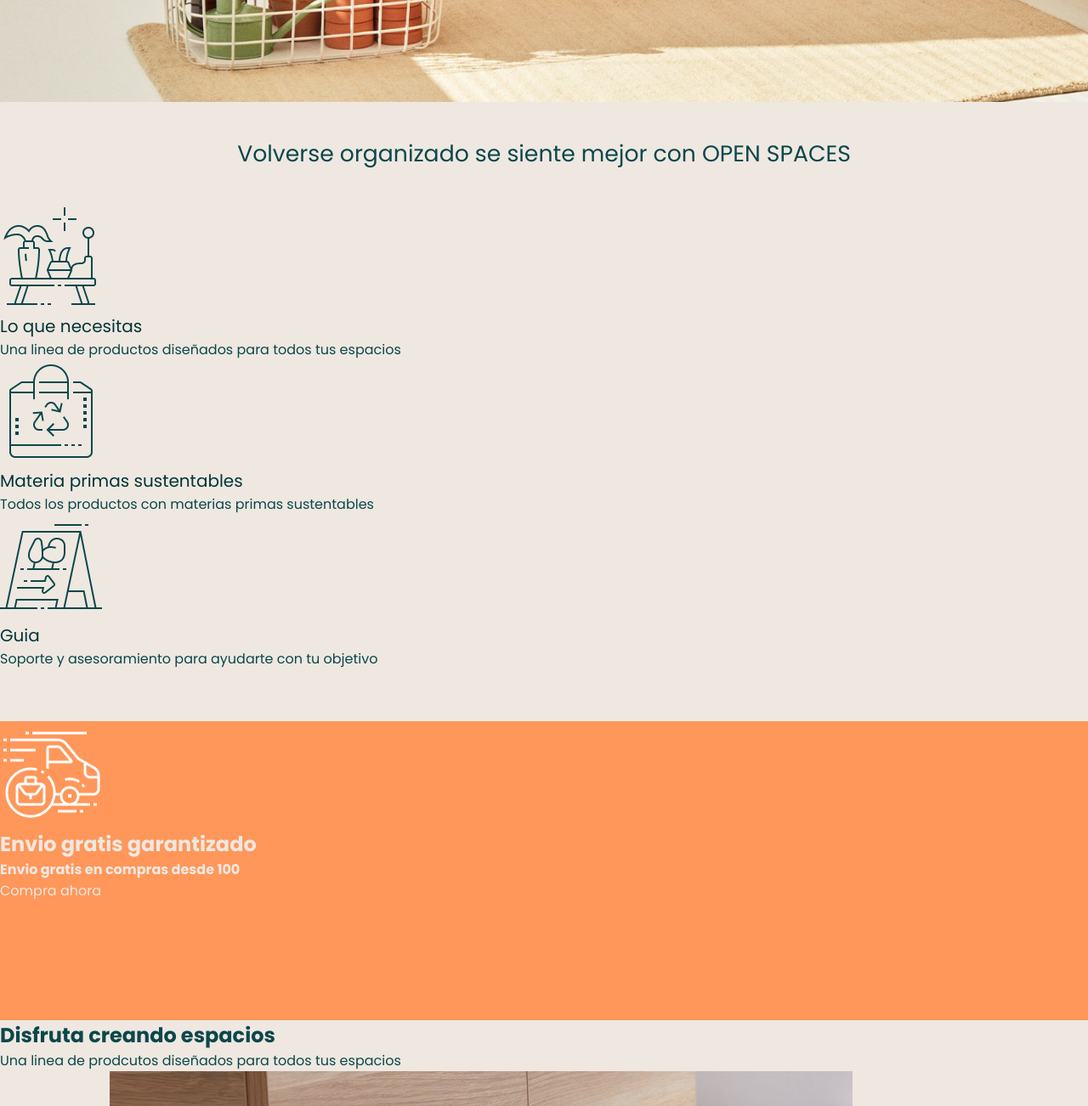
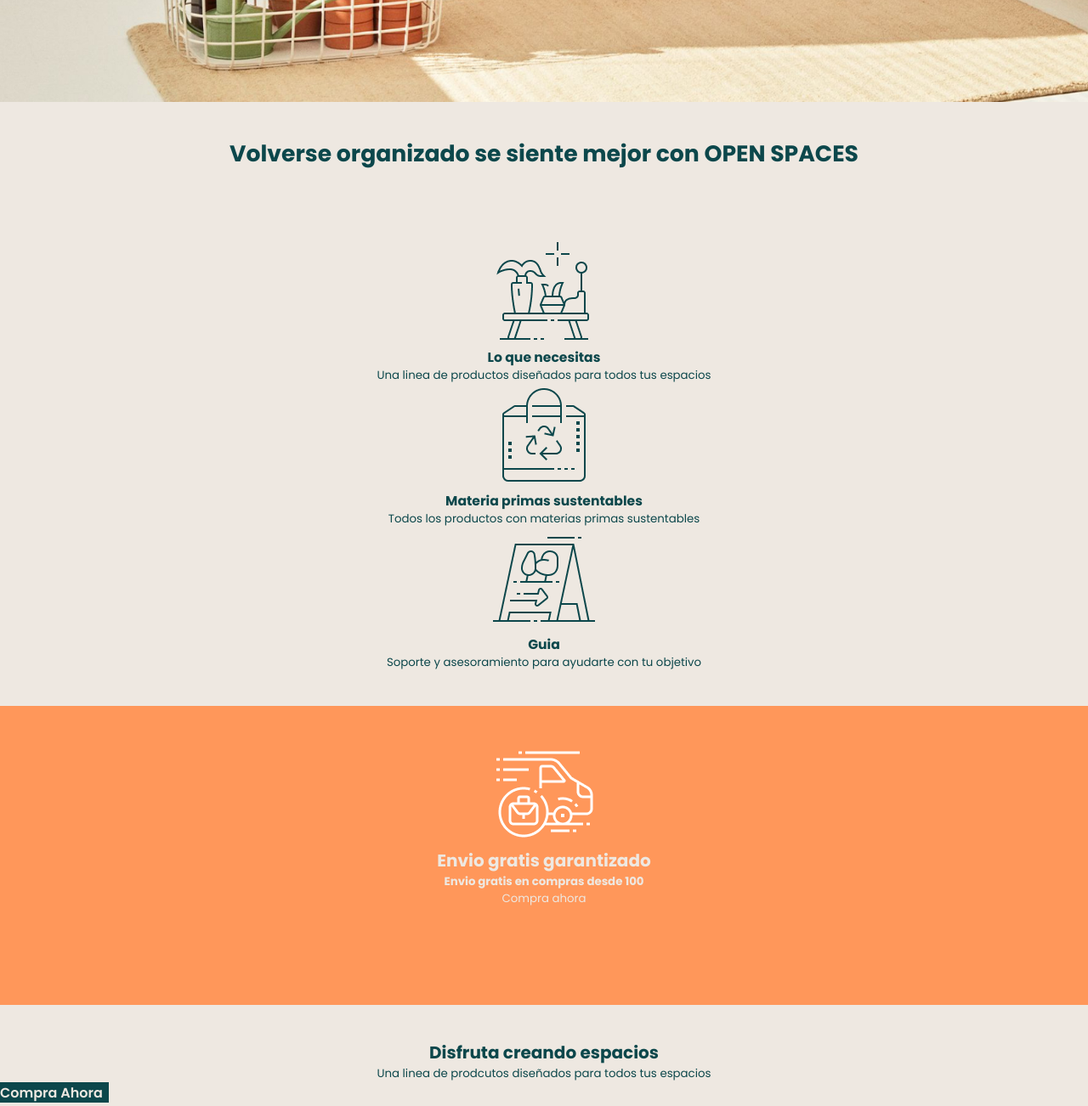
Before and after one commit to Adalab/modulo-1-evaluacion-final-Feiruz90, a website: page public/index.html in a window 1280 px wide. Shown: the part 680-1982 px from the top of the page at 85% size. Drawn offline with Linux system fonts and the light colour scheme.

Commit message:
to changes main

```diff
--- a/public/index.html
+++ b/public/index.html
@@ -30,34 +30,36 @@
             <div></div>
           </nav>
         </header>
-        Disfruta creando espacios Compra Ahora
+        <h1 class="h1">Disfruta creando espacios</h1>
+
+        <h3 class="h3">Comprar Ahora</h3>
       </section>
 
       <section class="section1">
-        <div class="lema">
+        <h2 class="lema">
           Volverse organizado se siente mejor con OPEN SPACES
-        </div>
+        </h2>
+        <div class="article">
+          <article>
+            <img class="icon1" src="/assets/images/icon_1.png" alt="icon1" />
+            <h3>Lo que necesitas</h3>
+            <p>Una linea de productos diseñados para todos tus espacios</p>
+          </article>
 
-        <img src="/assets/images/icon_1.png" alt="icon1" />
-
-        <div class="section1green">
-          <ul>
-            <li class="li">Lo que necesitas</li>
-            <p>Una linea de productos diseñados para todos tus espacios</p>
+          <article>
             <img src="/assets/images/icon_2.png" alt="icon_2" />
-
-            <li class="li">Materia primas sustentables</li>
+            <h3>Materia primas sustentables</h3>
             <p>Todos los productos con materias primas sustentables</p>
+          </article>
+          <article>
             <img src="/assets/images/icon_3.png" alt="icon_3" />
-
-            <li class="li">Guia</li>
+            <h3 class="">Guia</h3>
             <p>Soporte y asesoramiento para ayudarte con tu objetivo</p>
-          </ul>
+          </article>
         </div>
       </section>
-
       <section class="section2">
-        <div>
+        <div class="car-text">
           <img src="/assets/images/icon_4.png" alt="icon_4" />
 
           <h2>Envio gratis garantizado</h2>
@@ -67,10 +69,13 @@
       </section>
 
       <section class="section3">
-        <h2>Disfruta creando espacios</h2>
-        <p>Una linea de prodcutos diseñados para todos tus espacios</p>
-        Comprar Ahora
+        <div class="disfruta">
+          <h2>Disfruta creando espacios</h2>
+          <p>Una linea de prodcutos diseñados para todos tus espacios</p>
+          <h3 class="compra-ahora">Compra Ahora</h3>
+        </div>
         <img
+          class="creando-espacio"
           src="/assets/images/creando-espacios.jpg"
           alt=" creando-espacios"
         />
--- a/src/scss/main.scss
+++ b/src/scss/main.scss
@@ -53,38 +53,93 @@
   padding-top: 61px;
 }
 
-.lema {
-  padding-top: 41px;
-  margin-bottom: 41px;
+.h1 {
+  color: #023538;
+  font-weight: bold;
+  font-stretch: normal;
+  font-style: normal;
+  line-height: normal;
+  letter-spacing: normal;
   text-align: center;
-  color: #0c474b;
-  font-size: 20pt;
+}
+
+.h3 {
+  color: #eee8e1;
+  width: 176px;
+  height: 48px;
+  display: flex;
+  flex-direction: row;
+  justify-content: center;
+  align-items: center;
+  gap: 10px;
+  margin: 24px 119px 0 62px;
+  padding: 12px 24px;
+  background-color: #0c474b;
 }
 
 .section1 {
   background-color: #eee8e1;
-  padding-bottom: 61px;
-}
+  display: grid;
+  color: #023538;
 
-.section1green {
-  color: #0c474b;
-}
-.li {
-  list-style: none;
-  color: #023538;
-  font-size: 15pt;
+  .lema {
+    padding-top: 41px;
+    margin-bottom: 41px;
+    text-align: center;
+    color: #0c474b;
+    font-size: 20pt;
+  }
+
+  .article {
+    padding-top: 41px;
+    margin-bottom: 41px;
+    text-align: center;
+    color: #0c474b;
+    font-size: 10pt;
+  }
 }
 .section2 {
   background-color: #ff975a;
   color: #eee8e1;
   height: 352px;
 }
+.car-text {
+  padding-top: 41px;
+  margin-bottom: 41px;
+  text-align: center;
+  font-size: 10pt;
+}
 
 .section3 {
   background-color: #eee8e1;
   color: #0c474b;
 }
+.disfruta {
+  padding-top: 41px;
+  margin-bottom: 41px;
+  text-align: center;
+  font-size: 10pt;
+}
 
+.compra-ahora {
+  color: #eee8e1;
+  width: 128px;
+  height: 24px;
+  flex-grow: 0;
+  font-family: Poppins;
+  font-size: 16px;
+  font-weight: 600;
+  font-stretch: normal;
+  font-style: normal;
+  line-height: normal;
+  letter-spacing: normal;
+  text-align: left;
+  background-color: #0c474b;
+}
+
+.creando-espacio {
+  height: 304px;
+}
 .footer {
   background-color: #03565a;
   color: #eee8e1;
```
Also changed, not shown: src/html/index.html (+24 -19 lines), public/assets/css/main.css, 3 other files.
